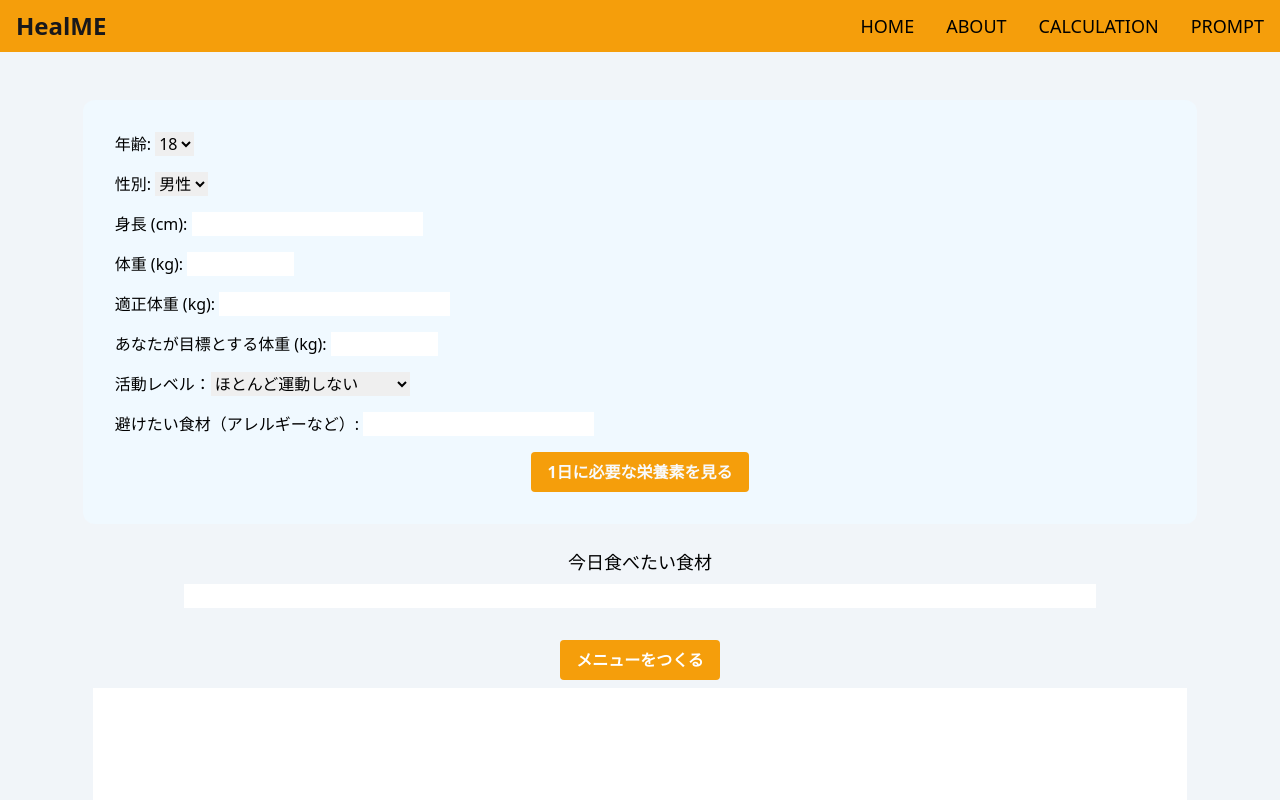
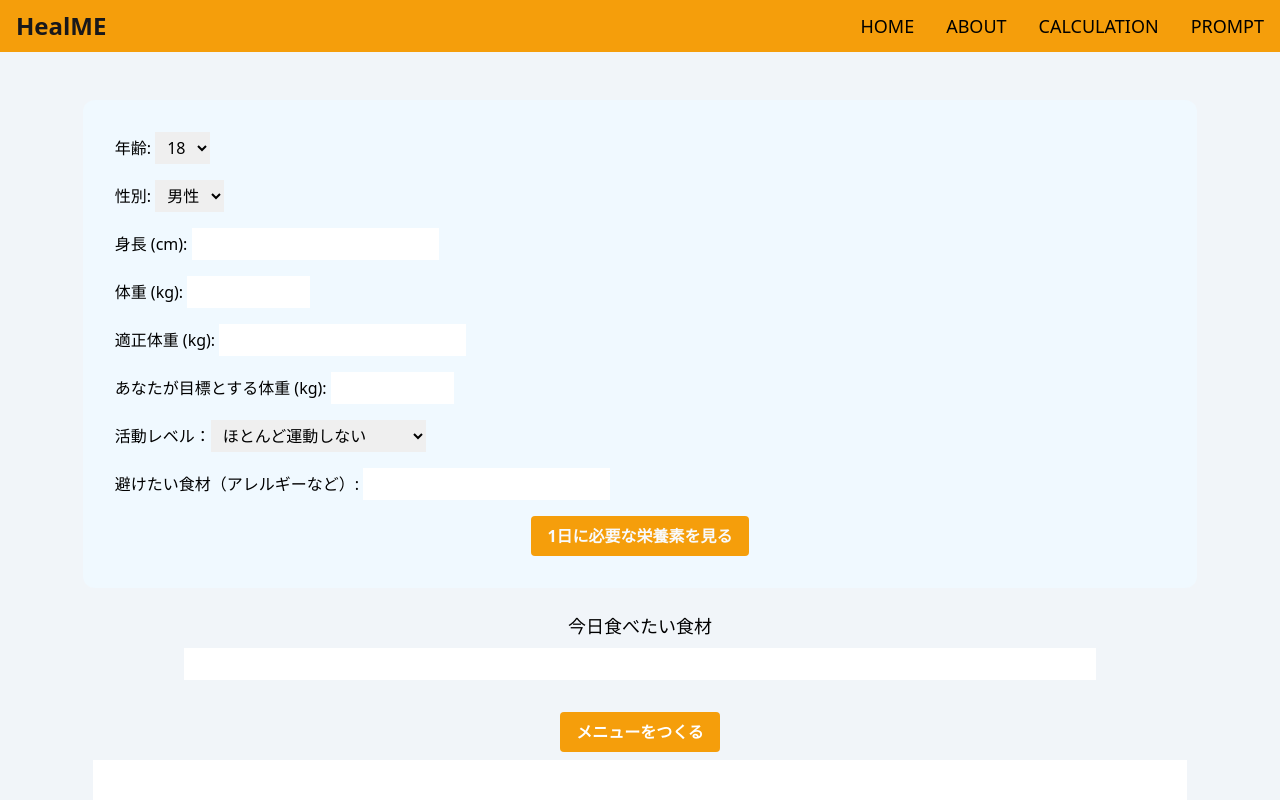
Before and after one commit to KeisukeKanda/foodrecommendationgpt, a Next.js app: page / in a window 1280 px wide. Shown: the top 800 px of the page. Built offline with nearby package versions, Linux system fonts and the light colour scheme.

Commit message:
selectタグやinputタグなどのCSSを調整

```diff
--- a/src/components/ActivityLevelSelect.js
+++ b/src/components/ActivityLevelSelect.js
@@ -7,6 +7,7 @@ const ActivityLevelSelect = ({ onActivityLevelChange }) => {
       <select
         id="activity-level"
         onChange={(e) => onActivityLevelChange(e)}
+        className="py-1 px-2"
       >
         <option value="1">ほとんど運動しない</option>
         <option value="2">週に1〜3日程度運動する</option>
--- a/src/components/AgeSelect.js
+++ b/src/components/AgeSelect.js
@@ -5,7 +5,7 @@ const AgeSelect = ({ age, onAgeChange }) => {
   return (
     <div>
       <label htmlFor="age">年齢: </label>
-      <select id="age" value={age} onChange={onAgeChange}>
+      <select id="age" value={age} onChange={onAgeChange} className="py-1 px-2">
         {Array.from({ length: 73 }, (_, i) => i + 18).map((age) => (
           <option key={age} value={age}>
             {age}
--- a/src/components/AllergyInput.js
+++ b/src/components/AllergyInput.js
@@ -11,7 +11,7 @@ const AllergyInput = (props) => {
   return (
     <div>
       <label htmlFor="allergy">避けたい食材（アレルギーなど）: </label>
-      <input type="text" id="allergy" value={allergies} onChange={handleAllergyChange} />
+      <input type="text" id="allergy" value={allergies} onChange={handleAllergyChange} className="py-1 px-2"/>
     </div>
   );
 };
--- a/src/components/GenderSelect.js
+++ b/src/components/GenderSelect.js
@@ -8,6 +8,7 @@ const GenderSelect = ({ gender, onGenderChange }) => {
         id="gender"
         value={gender}
         onChange={onGenderChange}
+        className="py-1 px-2"
       >
         <option value="male">男性</option>
         <option value="female">女性</option>
--- a/src/components/GoalWeightInput.js
+++ b/src/components/GoalWeightInput.js
@@ -11,6 +11,7 @@ const GoalWeightInput = ({ onChange }) => {
         max="300"
         step="0.1"
         onChange={onChange}
+        className="py-1 px-2"
       />
     </div>
   );
--- a/src/components/HeightInput.js
+++ b/src/components/HeightInput.js
@@ -4,7 +4,7 @@ const HeightInput = ({ onChange }) => {
   return (
     <div>
       <label htmlFor="height">身長 (cm): </label>
-      <input type="number" id="height" name="height" onChange={onChange} />
+      <input type="number" id="height" name="height" onChange={onChange} className="py-1 px-2"/>
     </div>
   );
 };
--- a/src/components/IdealWeightInput.js
+++ b/src/components/IdealWeightInput.js
@@ -14,7 +14,7 @@ const IdealWeightInput = ({ heightInCm }) => {
   return (
     <div>
       <label htmlFor="idealWeight">適正体重 (kg): </label>
-      <input type="text" id="idealWeight" value={idealWeight} readOnly />
+      <input type="text" id="idealWeight" value={idealWeight} readOnly className="py-1 px-2"/>
     </div>
   );
 };
--- a/src/components/MenstruationInput.js
+++ b/src/components/MenstruationInput.js
@@ -10,6 +10,7 @@ const MenstruationInput = ({ menstruation, onMenstruationChange }) => {
         id="menstruation"
         value={menstruation}
         onChange={onMenstruationChange}
+        className="py-1 px-2"
       >
         <option value="with">あり</option>
         <option value="without">なし</option>
--- a/src/components/WantedIngredientsInput.js
+++ b/src/components/WantedIngredientsInput.js
@@ -13,7 +13,7 @@ const WantedIngredientsInput = ({ onWantedIngredientsChange }) => {
         type="text"
         id="wantedIngredients"
         onChange={handleInputChange}
-        className="mt-2 w-3/4"
+        className="mt-2 w-3/4 py-1 px-2"
       />
       </div>
     </div>
--- a/src/components/WeightInput.js
+++ b/src/components/WeightInput.js
@@ -11,6 +11,7 @@ const WeightInput = ({ onChange }) => {
         max="300"
         step="0.1"
         onChange={onChange}
+        className="py-1 px-2"
       />
     </div>
   );
```
